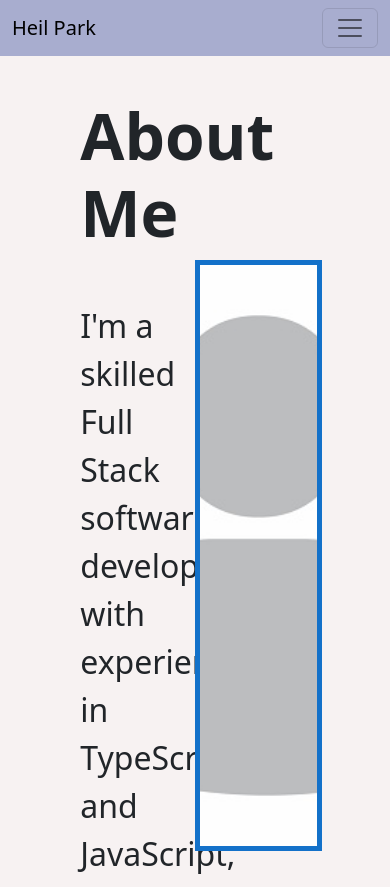
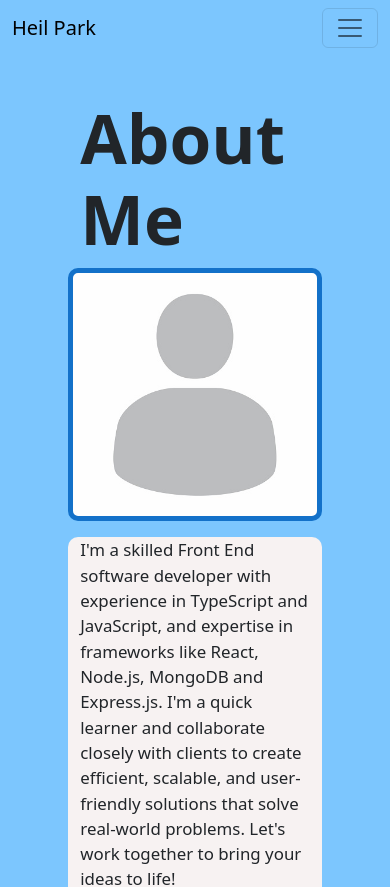
Before and after one commit to heyilll/react-portfolio, a React (Create React App) app: page /about in a window 390 px wide. Shown: the top 887 px of the page. Built offline with nearby package versions, Linux system fonts and the light colour scheme; a small style sheet from the web is missing.

Commit message:
responsive for phones

```diff
--- a/src/components/ProjectCard/index.js
+++ b/src/components/ProjectCard/index.js
@@ -4,9 +4,7 @@ import "./style.css";
 function ProjectCard(props) {
   return (
     <div className="postcard dark">
-      <div className=" ">
-        <img className="postcard-img" alt={props.name} src={props.image} />
-      </div>
+      <img className="postcard-img" alt={props.name} src={props.image} />
       <div className="postcard-text">
         <h2 className="postcard-title">Project: <strong>{props.name}</strong></h2>
         <strong>Github link:</strong> <a href={props.github}>{props.github}</a>
--- a/src/components/ProjectCard/style.css
+++ b/src/components/ProjectCard/style.css
@@ -50,3 +50,24 @@ a, a:hover {
   flex-direction: column;
   font-size: 1rem;
 }
+
+@media (max-width: 576px) {
+  .postcard {
+    height: 40vh;
+    width: 100%;
+  }
+
+  .postcard-img {
+    height: 50%;
+    width: 100%;
+  }
+
+  .postcard-title {
+    font-size: 2vh;
+  }
+
+  .postcard-text {
+    padding: 1vh;
+    font-size: 0.75rem;
+  }
+}
--- a/src/components/header/style.css
+++ b/src/components/header/style.css
@@ -1,10 +1,9 @@
 .header  {
-    background-color: #1b308f5b !important;
-    /* height: 15vh;   */
-    /* padding: 15px; */
+
+    background-color: transparent!important ;
+
     font-size: large;
-    /* position:relative;
-    z-index: 5; */
+
 }
 
 .navbrand {
--- a/src/components/pages/About/index.js
+++ b/src/components/pages/About/index.js
@@ -5,14 +5,14 @@ function About() {
   return (
     <div className="about mx-auto row">
       <h1>About Me</h1>
-      <div className="col-6">
+      <div className="pimg col-12 col-lg-6 acard"></div>
+      <div className="col-12 col-lg-6 acard">
         <p className="text">
-          I'm a skilled Full Stack software developer with experience in TypeScript and JavaScript, and expertise in frameworks like React, Node.js, MongoDB and Express.js.
+          I'm a skilled Front End software developer with experience in TypeScript and JavaScript, and expertise in frameworks like React, Node.js, MongoDB and Express.js.
           I'm a quick learner and collaborate closely with clients to create efficient, scalable, and user-friendly solutions that solve real-world problems.
           Let's work together to bring your ideas to life!
         </p>
       </div>
-      <div className="pimg col-6"></div>
     </div>
   );
 }
--- a/src/components/pages/About/style.css
+++ b/src/components/pages/About/style.css
@@ -1,21 +1,20 @@
 body {
-    background-color: #f7f2f2 !important;
+    background-color: #7CC6FE !important;
 }
 
 .about {
     width: 65%;
     padding-top: 5vh;
+    display: flex;
 }
 
 .about h1 {
-    font-size: 4rem;
+    font-size: 8vh;
     font-weight: bold;
 }
 
 .text {
-    /* width: 65%; */
-    padding-top: 5vh;
-    font-size: 2rem;
+    font-size: 2vh;
 }
 
 .pimg {
@@ -23,6 +22,23 @@ body {
     background-repeat: no-repeat;
     background-size: cover;
     background-position: center;
-    height: 70vh;
+    height: 30vh;
     border: solid 5px #1371c9;
 }
+
+.acard {
+    border-radius: 10px;
+    margin: 2rem 0 1rem 0;
+    /* height: 20vh; */
+    background-color: #f7f2f2;
+}
+
+@media (min-width: 576px) {
+    .pimg {
+        height: 60vh;
+    }
+
+    .text {
+        font-size: 3vh;
+    }
+}
--- a/src/components/pages/Contact/index.js
+++ b/src/components/pages/Contact/index.js
@@ -1,6 +1,4 @@
 import React from 'react';
-import { Link, Route, Routes } from 'react-router-dom';
-import Learn from '../Learn';
 import "./style.css";
 
 function Contact(props) {
@@ -9,26 +7,15 @@ function Contact(props) {
       <div className='contact mx-auto'>
         <h1>Contact Me</h1>
         <p>
-          Integer cursus bibendum sem non pretium. Vestibulum in aliquet sem, quis
-          molestie urna. Aliquam semper ultrices varius. Aliquam faucibus sit amet
-          magna a ultrices. Integer cursus bibendum sem non pretium. Vestibulum in aliquet sem, quis
-          molestie urna. Aliquam semper ultrices varius. Aliquam faucibus sit amet
-          magna a ultrices. Integer cursus bibendum sem non pretium. Vestibulum in aliquet sem, quis
-          molestie urna.
+          Email: <a href='heilpark@me.com'>heilpark@me.com</a><br></br>
+          Github: <a href='https://github.com/heyilll'>https://github.com/heyilll</a><br></br>
+          LinkedIn: <a href='https://www.linkedin.com/in/heil-park/'>https://www.linkedin.com/in/heil-park/</a><br></br>
+
         </p>
-        <Link to="learn" role="button" className="btn btn-link">
-          Learn More
-        </Link>
-        <Link to="contact" role="button" className="btn btn-link">
-          Learn Less
-        </Link>
-        <Routes>
-          <Route path="learn" element={<Learn />} />
-        </Routes>
       </div>
 
       <div className='cform container-fluid bottom'>
-        <div className="card border-0 rounded-3 shadow-lg overflow-hidden col-6">
+        <div className="card border-0 rounded-3 shadow-lg overflow-hidden col-10 col-md-6">
           <div className="card-body p-0 row">
             <div className="row g-0">
               <div className='col-sm-6 d-none d-sm-block bg-image'></div>
@@ -57,7 +44,7 @@ function Contact(props) {
                   </div>
 
                   <div className="d-grid">
-                    <button className="btn btn-primary btn-lg disabled" id="submitButton" type="submit">Submit</button>
+                    <button className="btn btn-primary btn-lg" id="submitButton" type="submit">Submit</button>
                   </div>
                 </form>
               </div>
--- a/src/components/pages/Contact/style.css
+++ b/src/components/pages/Contact/style.css
@@ -31,3 +31,25 @@
 .card{
     margin: 5vh 0 5vh 0;
 }
+
+@media (max-width: 576px) {
+    .contact {
+        margin-top: 4vh;
+        width: 70%;
+    }
+
+    .cform {
+        margin-top: 4vh;
+        width: 80vw;
+    }
+
+    .contact h1 {
+        font-size: 5vh;
+        font-weight: bold;
+    }
+
+    .contact p {
+        font-size: 2vh;
+        padding-top: 2vh;
+    }
+  }
--- a/src/components/pages/Home/index.js
+++ b/src/components/pages/Home/index.js
@@ -4,12 +4,11 @@ import "./style.css";
 function Home() {
   return (
     <div className="bg ">
-      <div className="home mx-auto ">
+      <div className="home mx-auto text-center">
         <div className=""><h1>Welcome to my Portfolio!</h1></div>
         <p>My name is Heil Park!</p>
-        <button>View</button>
+        <button>View my portfolio</button>
       </div>
-
     </div>
   );
 }
--- a/src/components/pages/Home/style.css
+++ b/src/components/pages/Home/style.css
@@ -1,5 +1,5 @@
 body {
-    background-color: #f7f2f2 !important;
+    background-color: #4d9ce6 !important;
 
 }
 
@@ -23,12 +23,26 @@ body {
 
 .home h1 {
     color: #fff;
-    font-size: 4rem;
+    font-size: 8vh;
     padding-bottom: 5vh;
     font-weight: bold;
 }
 
 .home p {
     color: #fff;
-    font-size: 2rem;
+    font-size: 4vh;
 }
+
+@media (max-width: 576px) {
+    .home h1 {
+        color: #fff;
+        font-size: 6vh;
+        padding-bottom: 3vh;
+        font-weight: bold;
+    }
+
+    .home p {
+        color: #fff;
+        font-size: 2vh;
+    }
+}
--- a/src/components/pages/ProjectGallery/style.css
+++ b/src/components/pages/ProjectGallery/style.css
@@ -7,6 +7,6 @@
 }
 
 .main h1 {
-    font-size: 4rem;
+    font-size: 8vh;
     font-weight: bold;
 }
--- a/src/projects.json
+++ b/src/projects.json
@@ -8,7 +8,7 @@
     },
     {
       "id": 2,
-      "name": "Bootstrap portfolio",
+      "name": "Bootstrap Portfolio",
       "image": "../../imgs/p2.png",
       "github": "https://github.com/heyilll/Bootstrap-Portfolio",
       "deployed": "https://heyilll.github.io/Bootstrap-Portfolio/"
```
